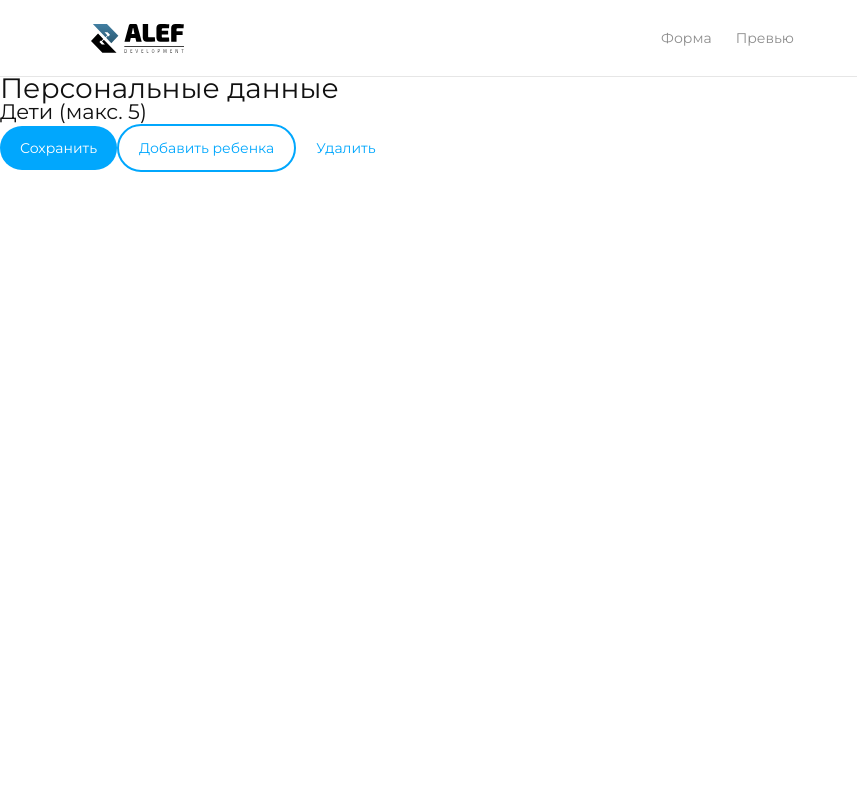
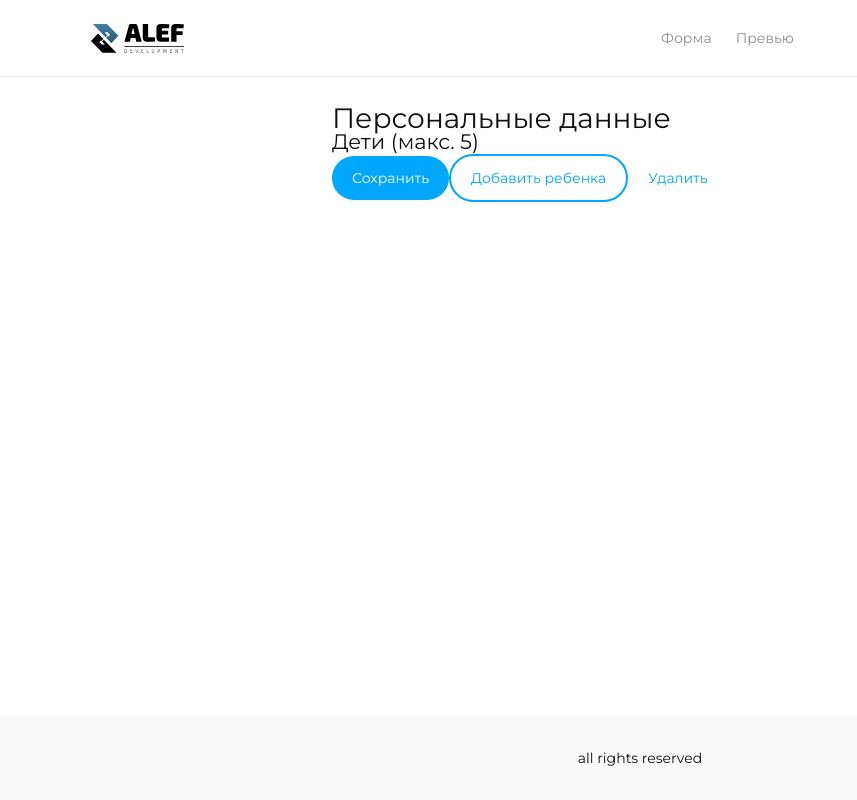
Before and after one commit to AnnaYurueva/alef, a Vue app: page / in a window 1280 px wide. Shown: the whole page, without its empty margins (0-857 px from the left). Built offline with nearby package versions, Linux system fonts and the light colour scheme.

Commit message:
added footer

```diff
--- a/src/App.vue
+++ b/src/App.vue
@@ -1,11 +1,31 @@
 <script setup lang="ts">
 import { RouterView } from 'vue-router'
 import Header from './components/Header.vue'
+import Footer from './components/Footer.vue'
 </script>
 
 <template>
-  <Header />
-  <RouterView />
+  <div class="content">
+    <div>
+      <Header />
+      <main>
+        <RouterView />
+      </main>
+    </div>
+    <Footer />
+  </div>
 </template>
 
-<style scoped></style>
+<style scoped lang="scss">
+.content {
+  min-height: 100vh;
+  display: grid;
+  grid-template-rows: 1fr auto;
+
+  & main {
+    max-width: 616px;
+    width: 100%;
+    margin: 30px auto;
+  }
+}
+</style>
--- a/src/assets/variables.scss
+++ b/src/assets/variables.scss
@@ -1,4 +1,5 @@
 $gray: rgba(17, 17, 17, .48);
+$gray-m: rgba(250, 250, 250, 1);
 $black: rgba(17, 17, 17, 1);
 $white: rgba(255, 255, 255, 1);
 $primary: rgba(1, 167, 253, 1);
--- /dev/null
+++ b/src/components/Footer.vue
@@ -0,0 +1,18 @@
+<template>
+    <footer>
+        <p>
+            all rights reserved
+        </p>
+    </footer>
+</template>
+
+<style lang="scss" scoped>
+@import '/src/assets/variables.scss';
+
+    footer {
+        background-color: $gray-m;
+        color: $black;
+        padding: 30px;
+        text-align: center;
+    }
+</style>
```
